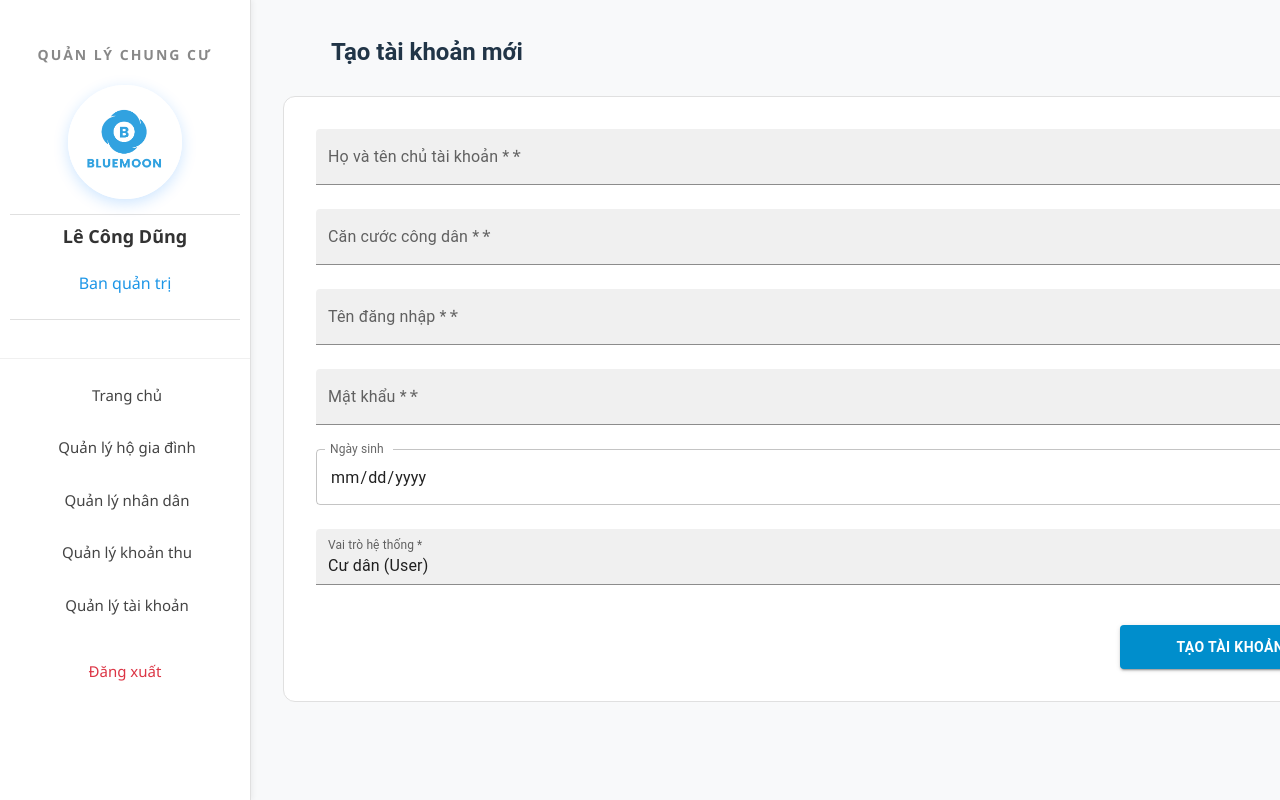
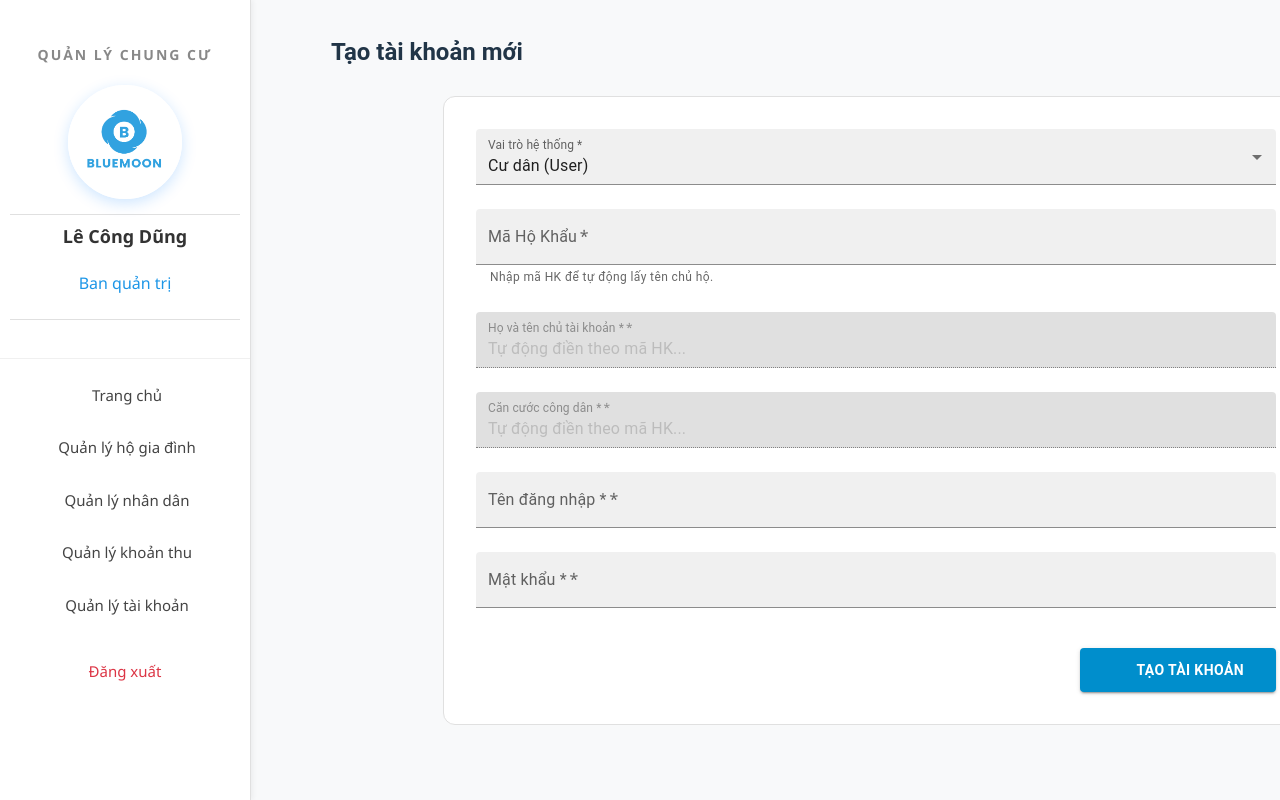
Before and after one commit to vietlinh610-jpg/Project-IT3180, a React (Vite) app: page /quan-ly-tai-khoan/create in a window 1280 px wide. Shown: the top 800 px of the page. Built offline with nearby package versions, Linux system fonts and the light colour scheme; sample sign-in values are in the browser's storage; some icons are missing.

Commit message:
xong quan tri va dang nhap

```diff
--- a/src/pages/CreateTaiKhoanPage.jsx
+++ b/src/pages/CreateTaiKhoanPage.jsx
@@ -10,35 +10,99 @@ import Visibility from '@mui/icons-material/Visibility';
 import VisibilityOff from '@mui/icons-material/VisibilityOff';
 import { useNavigate } from 'react-router-dom';
 
+// Import Service API
+import { createTaiKhoan } from '../services/taikhoanApi';
+import { getThongTinChuHo } from '../services/hokhauApi';
+
 const CreateTaiKhoanPage = () => {
   const navigate = useNavigate();
   const [showPassword, setShowPassword] = useState(false);
 
+  // State lưu lỗi mã hộ khẩu
+  const [hkError, setHkError] = useState("");
+
   const [formData, setFormData] = useState({
     hoTen: '',
-    soCCCD: '',
+    SoCCCD: '',
     tenDangNhap: '',
     matKhau: '',
-    ngaySinh: '',
-    vaiTro: 'user', // Mặc định là Người dùng
-    trangThai: 'Hoạt động'
+    quyen: 'Người dùng', // Mặc định chọn User
+    maHoKhau: ''
   });
+
+  // Biến kiểm tra xem có phải là User không
+  const isUser = formData.quyen === 'Người dùng';
 
   const handleChange = (e) => {
     const { name, value } = e.target;
+
+    // Nếu đổi Vai trò -> Reset dữ liệu form cho sạch
+    if (name === 'quyen') {
+        setFormData({
+            ...formData,
+            quyen: value,
+            maHoKhau: '', // Xóa mã HK
+            hoTen: '',    // Xóa tên
+            SoCCCD: ''    // Xóa CCCD
+        });
+        setHkError("");
+    } else {
         setFormData(prev => ({ ...prev, [name]: value }));
+    }
   };
 
-  const handleSave = (e) => {
+  // --- HÀM TỰ ĐỘNG KIỂM TRA MÃ HỘ KHẨU ---
+  const handleCheckMaHoKhau = async () => {
+    // Chỉ kiểm tra khi đang là User và đã nhập mã HK
+    if (isUser && formData.maHoKhau) {
+        try {
+            const res = await getThongTinChuHo(formData.maHoKhau);
+            const { HoTen, SoCCCD } = res.data;
+
+            // Tìm thấy -> Tự điền vào form
+            setFormData(prev => ({
+                ...prev,
+                hoTen: HoTen,
+                SoCCCD: SoCCCD
+            }));
+            setHkError("");
+
+        } catch (error) {
+            // Không thấy -> Báo lỗi và xóa thông tin cũ
+            const msg = error.response?.data?.message || "Không tìm thấy hộ khẩu này!";
+            setHkError(msg);
+            setFormData(prev => ({ ...prev, hoTen: '', SoCCCD: '' }));
+        }
+    }
+  };
+
+  const handleSave = async (e) => {
     e.preventDefault();
-    console.log("Dữ liệu tài khoản mới:", formData);
-    alert("Tạo tài khoản người dùng thành công!");
+    if (hkError) return; // Đang lỗi thì chặn luôn
+
+    try {
+        const payload = {
+            tenDangNhap: formData.tenDangNhap,
+            matKhau: formData.matKhau,
+            quyen: formData.quyen,
+            // Nếu là Admin thì maHoKhau gửi lên là null
+            maHoKhau: isUser ? formData.maHoKhau : null,
+            hoTen: formData.hoTen,
+            SoCCCD: formData.SoCCCD
+        };
+
+        await createTaiKhoan(payload);
+        alert("Tạo tài khoản thành công!");
         navigate('/quan-ly-tai-khoan');
+    } catch (error) {
+        const msg = error.response?.data?.message || "Lỗi khi tạo tài khoản";
+        alert(msg);
+    }
   };
 
   return (
     <Box sx={{ p: 4, backgroundColor: '#f8f9fa', minHeight: '100vh' }}>
-      {/* Tiêu đề và nút quay lại */}
+      {/* Header */}
       <Stack direction="row" alignItems="center" spacing={1} sx={{ mb: 3 }}>
         <IconButton onClick={() => navigate('/quan-ly-tai-khoan')}>
           <ArrowBackIcon />
@@ -48,11 +112,53 @@ const CreateTaiKhoanPage = () => {
         </Typography>
       </Stack>
 
-      <Paper elevation={0} sx={{ p: 4, borderRadius: '12px', border: '1px solid #e0e0e0', maxWidth: '1000px' }}>
+      <Paper elevation={0} sx={{ p: 4, borderRadius: '12px', border: '1px solid #e0e0e0', maxWidth: '800px', mx: 'auto' }}>
         <form onSubmit={handleSave}>
+          {/* SỬ DỤNG GRID CONTAINER CHIỀU DỌC (column) ĐỂ XẾP TỪ TRÊN XUỐNG */}
           <Grid container spacing={3} direction="column">
 
-            {/* Họ và tên chủ tài khoản */}
+            {/* 1. VAI TRÒ */}
+            <Grid item xs={12}>
+              <FormControl fullWidth variant="filled">
+                <InputLabel>Vai trò hệ thống *</InputLabel>
+                <Select
+                  name="quyen"
+                  value={formData.quyen}
+                  onChange={handleChange}
+                  required
+                >
+                  <MenuItem value="Người dùng">Cư dân (User)</MenuItem>
+                  <MenuItem value="Kế toán">Kế toán</MenuItem>
+                  <MenuItem value="Admin">Ban quản trị (Admin)</MenuItem>
+                </Select>
+              </FormControl>
+            </Grid>
+
+            {/* 2. MÃ HỘ KHẨU */}
+            <Grid item xs={12}>
+              <TextField
+                fullWidth
+                label="Mã Hộ Khẩu"
+                name="maHoKhau"
+                variant="filled"
+                value={formData.maHoKhau}
+                onChange={handleChange}
+                onBlur={handleCheckMaHoKhau} // Nhập xong tự kiểm tra
+
+                // Logic hiển thị:
+                disabled={!isUser} // Nếu KHÔNG phải user thì khóa lại
+                required={isUser}  // Nếu là user thì bắt buộc nhập
+
+                error={!!hkError}
+                helperText={
+                    hkError
+                    ? hkError
+                    : (isUser ? "Nhập mã HK để tự động lấy tên chủ hộ." : "Vai trò quản lý không cần nhập mã này.")
+                }
+              />
+            </Grid>
+
+            {/* 3. HỌ VÀ TÊN */}
             <Grid item xs={12}>
               <TextField
                 fullWidth
@@ -62,23 +168,36 @@ const CreateTaiKhoanPage = () => {
                 value={formData.hoTen}
                 onChange={handleChange}
                 required
+
+                // Logic hiển thị:
+                disabled={isUser} // Nếu là User thì KHÓA (để bắt buộc dùng mã HK lấy ra)
+
+                // Quan trọng: shrink: true để nhãn không bị đè khi tự điền
+                InputLabelProps={{ shrink: true }}
+                placeholder={isUser ? "Tự động điền theo mã HK..." : "Nhập họ tên nhân viên"}
               />
             </Grid>
 
-            {/* Dòng 2: CCCD và Dân tộc */}
-                        <Grid item xs={12} md={8}>
+            {/* 4. SỐ CCCD */}
+            <Grid item xs={12}>
               <TextField
                 fullWidth
                 label="Căn cước công dân *"
-                            name="soCCCD"
+                name="SoCCCD"
                 variant="filled"
-                            value={formData.cccd}
+                value={formData.SoCCCD}
                 onChange={handleChange}
                 required
+
+                // Logic hiển thị:
+                disabled={isUser} // Tương tự họ tên
+
+                InputLabelProps={{ shrink: true }}
+                placeholder={isUser ? "Tự động điền theo mã HK..." : "Nhập số CCCD"}
               />
             </Grid>
 
-            {/* Tên đăng nhập */}
+            {/* 5. TÊN ĐĂNG NHẬP */}
             <Grid item xs={12}>
               <TextField
                 fullWidth
@@ -91,7 +210,7 @@ const CreateTaiKhoanPage = () => {
               />
             </Grid>
 
-            {/* Mật khẩu */}
+            {/* 6. MẬT KHẨU */}
             <Grid item xs={12}>
               <TextField
                 fullWidth
@@ -114,55 +233,23 @@ const CreateTaiKhoanPage = () => {
               />
             </Grid>
 
-            {/* Ngày sinh */}
-                        <Grid item xs={12} >
-                          <TextField
-                            fullWidth
-                            label="Ngày sinh"
-                            name="ngaySinh"
-                            type="date"
-                            value={formData.ngayCap}
-                            onChange={handleChange}
-                            InputLabelProps={{ shrink: true }}
-                          />
-                        </Grid>
-
-
-            {/* Phân quyền (Vai trò) */}
-            <Grid item xs={12}>
-              <FormControl fullWidth variant="filled">
-                <InputLabel>Vai trò hệ thống *</InputLabel>
-                <Select
-                  name="vaiTro"
-                  value={formData.vaiTro}
-                  onChange={handleChange}
-                  required
-                >
-                  <MenuItem value="admin">Ban quản trị (Admin)</MenuItem>
-                  <MenuItem value="ketoan">Kế toán</MenuItem>
-                  <MenuItem value="user">Cư dân (User)</MenuItem>
-                </Select>
-              </FormControl>
-            </Grid>
-
-            {/* Nút lưu */}
+            {/* NÚT LƯU (Căn phải) */}
             <Grid item xs={12} sx={{ display: 'flex', justifyContent: 'flex-end', mt: 2 }}>
               <Button
                 type="submit"
                 variant="contained"
                 startIcon={<SaveIcon />}
+                disabled={!!hkError} // Nếu đang lỗi mã HK thì cấm lưu
                 sx={{
                   bgcolor: '#008ecc',
-                  px: 4,
-                  py: 1.2,
-                  fontWeight: 'bold',
-                  textTransform: 'none',
+                  px: 4, py: 1.2, fontWeight: 'bold', textTransform: 'none',
                   '&:hover': { bgcolor: '#007bb5' }
                 }}
               >
                 TẠO TÀI KHOẢN
               </Button>
             </Grid>
+
           </Grid>
         </form>
       </Paper>
--- a/src/pages/TaikhoanPage.jsx
+++ b/src/pages/TaikhoanPage.jsx
@@ -3,49 +3,44 @@ import React, { useState, useEffect } from 'react';
 import { DataGrid, GridToolbar } from '@mui/x-data-grid';
 import {
   Box, Typography, Button, Stack, IconButton, Chip,
-  Dialog, DialogTitle, DialogContent, DialogActions, TextField, Grid
+  Dialog, DialogTitle, DialogContent, DialogActions, TextField
 } from '@mui/material';
 import EditIcon from '@mui/icons-material/Edit';
 import DeleteIcon from '@mui/icons-material/Delete';
 import { useNavigate } from 'react-router-dom';
 
+// 1. IMPORT SERVICE (Nhớ chỉnh lại đường dẫn cho đúng với project của bạn)
+import { getTaiKhoan, deleteTaiKhoan, updateTaiKhoan } from '../services/taikhoanApi';
+
 const TaiKhoanPage = () => {
   const navigate = useNavigate();
 
-  // --- 1. STATE QUẢN LÝ DỮ LIỆU ---
+  // State
   const [rows, setRows] = useState([]);
   const [loading, setLoading] = useState(true);
-
-  // --- 2. STATE QUẢN LÝ MODAL SỬA ---
   const [openEdit, setOpenEdit] = useState(false);
   const [editData, setEditData] = useState({
-    id: '',
-    hoTen: '',
-    cccd: '',
-    tenDangNhap: '',
-    matKhau: '',
-    quyenTaiKhoan: ''
+    id: '', hoTen: '', SoCCCD: '', tenDangNhap: '', matKhau: '', quyenTaiKhoan: ''
   });
 
-  // --- 3. GỌI API LẤY DANH SÁCH ---
+  // --- 2. GỌI API LẤY DANH SÁCH (Sử dụng Service) ---
   const fetchTaiKhoan = async () => {
     try {
       setLoading(true);
-      const response = await fetch('http://localhost:3000/api/tai-khoan');
-      const data = await response.json();
+      // Gọi qua axios service
+      const response = await getTaiKhoan();
+      // Axios trả dữ liệu trong response.data
+      const data = response.data;
 
-      // Format dữ liệu trước khi đưa vào bảng
       const formattedData = data.map(item => ({
         ...item,
-        // Format ngày sinh (nếu null thì hiện ---)
-        ngaySinh: item.ngaySinh ? new Date(item.ngaySinh).toLocaleDateString('en-GB') : '---',
-        // Format Mã hộ khẩu (Admin không có mã HK thì hiện ---)
         maHoKhau: item.maHoKhau || '---'
       }));
 
       setRows(formattedData);
     } catch (error) {
       console.error("Lỗi khi tải danh sách:", error);
+      alert("Không thể tải danh sách tài khoản.");
     } finally {
       setLoading(false);
     }
@@ -55,63 +50,59 @@ const TaiKhoanPage = () => {
     fetchTaiKhoan();
   }, []);
 
-  // --- 4. XỬ LÝ XÓA TÀI KHOẢN ---
+  // --- 3. XÓA TÀI KHOẢN (Sử dụng Service) ---
   const handleDelete = async (id) => {
     if (window.confirm("Bạn có chắc chắn muốn xóa tài khoản này?")) {
       try {
-        await fetch(`http://localhost:3000/api/tai-khoan/${id}`, { method: 'DELETE' });
-        fetchTaiKhoan(); // Load lại bảng sau khi xóa
+        await deleteTaiKhoan(id);
+        alert("Xóa thành công!");
+        fetchTaiKhoan(); // Load lại bảng
       } catch (error) {
         console.error("Lỗi xóa:", error);
+        alert("Xóa thất bại!");
       }
     }
   };
 
-  // --- 5. XỬ LÝ SỬA TÀI KHOẢN ---
-
-  // Hàm mở Modal và đổ dữ liệu dòng đó vào form
+  // --- 4. SỬA TÀI KHOẢN (Sử dụng Service) ---
   const handleEditClick = (row) => {
     setEditData({
       id: row.id,
       hoTen: row.hoTen,
-      cccd: row.cccd,
+      SoCCCD: row.SoCCCD,
       tenDangNhap: row.tenDangNhap,
-      matKhau: row.matKhau, // Lưu ý: thực tế matKhau thường được hash, ở đây hiển thị demo
+      matKhau: row.matKhau,
       quyenTaiKhoan: row.quyenTaiKhoan
     });
     setOpenEdit(true);
   };
 
-  // Hàm gọi API Lưu thay đổi
   const handleSaveEdit = async () => {
     try {
-      const response = await fetch(`http://localhost:3000/api/tai-khoan/${editData.id}`, {
-        method: 'PUT',
-        headers: { 'Content-Type': 'application/json' },
-        body: JSON.stringify({
-          tenDangNhap: editData.tenDangNhap,
-          matKhau: editData.matKhau,
-          hoTen: editData.hoTen,
-          cccd: editData.cccd,
-          quyen: editData.quyenTaiKhoan // Gửi quyền lên để Backend biết đường check logic
-        })
-      });
+      // Chuẩn bị dữ liệu gửi đi
+      const payload = {
+        tenDangNhap: editData.tenDangNhap,
+        matKhau: editData.matKhau,
+        hoTen: editData.hoTen,
+        SoCCCD: editData.SoCCCD,
+        quyen: editData.quyenTaiKhoan
+      };
 
-      if (response.ok) {
-        alert("Cập nhật thành công!");
-        setOpenEdit(false);
-        fetchTaiKhoan(); // Load lại dữ liệu mới nhất
-      } else {
-        const err = await response.json();
-        alert("Lỗi: " + err.message);
-      }
+      // Gọi API update qua service
+      await updateTaiKhoan(editData.id, payload);
+
+      alert("Cập nhật thành công!");
+      setOpenEdit(false);
+      fetchTaiKhoan(); // Load lại dữ liệu
     } catch (error) {
       console.error("Lỗi cập nhật:", error);
-      alert("Đã xảy ra lỗi kết nối server");
+      // Lấy thông báo lỗi từ backend trả về (nếu có)
+      const message = error.response?.data?.message || "Đã xảy ra lỗi kết nối server";
+      alert("Lỗi: " + message);
     }
   };
 
-  // --- 6. CẤU HÌNH CỘT CHO DATAGRID ---
+  // --- CẤU HÌNH CỘT (Giữ nguyên) ---
   const columns = [
     {
       field: 'maHoKhau',
@@ -125,10 +116,9 @@ const TaiKhoanPage = () => {
       )
     },
     { field: 'hoTen', headerName: 'Họ tên', flex: 1.2, minWidth: 180 },
-    { field: 'cccd', headerName: 'Số CCCD', flex: 1, minWidth: 150 },
+    { field: 'SoCCCD', headerName: 'Số CCCD', flex: 1, minWidth: 150 },
     { field: 'tenDangNhap', headerName: 'Tên đăng nhập', flex: 1, minWidth: 150 },
     { field: 'matKhau', headerName: 'Mật khẩu', flex: 0.8, minWidth: 100 },
-    { field: 'ngaySinh', headerName: 'Ngày sinh', flex: 1, minWidth: 120 },
     {
       field: 'quyenTaiKhoan',
       headerName: 'Quyền tài khoản',
@@ -171,7 +161,6 @@ const TaiKhoanPage = () => {
         Danh sách tài khoản
       </Typography>
 
-      {/* Nút chuyển trang sang Thêm mới */}
       <Button
         variant="contained"
         onClick={() => navigate('/quan-ly-tai-khoan/create')}
@@ -186,7 +175,6 @@ const TaiKhoanPage = () => {
         THÊM TÀI KHOẢN
       </Button>
 
-      {/* Bảng dữ liệu */}
       <Box sx={{ flexGrow: 1, width: '100%', backgroundColor: '#fff', minHeight: 0 }}>
         <DataGrid
           rows={rows}
@@ -205,7 +193,7 @@ const TaiKhoanPage = () => {
         />
       </Box>
 
-      {/* --- DIALOG (MODAL) SỬA TÀI KHOẢN --- */}
+      {/* --- DIALOG MODAL SỬA --- */}
       <Dialog open={openEdit} onClose={() => setOpenEdit(false)} maxWidth="sm" fullWidth>
         <DialogTitle sx={{ fontWeight: 'bold', borderBottom: '1px solid #eee' }}>
           Cập nhật tài khoản
@@ -213,7 +201,6 @@ const TaiKhoanPage = () => {
         <DialogContent sx={{ mt: 2 }}>
           <Stack spacing={2} sx={{ paddingTop: 1 }}>
 
-            {/* 1. Tên đăng nhập (Cho phép sửa) */}
             <TextField
               label="Tên đăng nhập"
               fullWidth
@@ -221,7 +208,6 @@ const TaiKhoanPage = () => {
               onChange={(e) => setEditData({...editData, tenDangNhap: e.target.value})}
             />
 
-            {/* 2. Mật khẩu (Cho phép sửa) */}
             <TextField
               label="Mật khẩu"
               fullWidth
@@ -229,12 +215,11 @@ const TaiKhoanPage = () => {
               onChange={(e) => setEditData({...editData, matKhau: e.target.value})}
             />
 
-            {/* 3. Họ tên (Khóa nếu là User, Mở nếu là Admin) */}
             <TextField
               label="Họ và tên"
               fullWidth
               value={editData.hoTen}
-              // Logic khóa:
+              // Logic khóa ô nhập liệu
               disabled={editData.quyenTaiKhoan === 'Người dùng'}
               helperText={
                 editData.quyenTaiKhoan === 'Người dùng'
@@ -244,16 +229,14 @@ const TaiKhoanPage = () => {
               onChange={(e) => setEditData({...editData, hoTen: e.target.value})}
             />
 
-            {/* 4. CCCD (Khóa nếu là User, Mở nếu là Admin) */}
             <TextField
               label="Số CCCD"
               fullWidth
-              value={editData.cccd}
+              value={editData.SoCCCD}
               disabled={editData.quyenTaiKhoan === 'Người dùng'}
-              onChange={(e) => setEditData({...editData, cccd: e.target.value})}
+              onChange={(e) => setEditData({...editData, SoCCCD: e.target.value})}
             />
 
-            {/* Hiển thị quyền (Chỉ xem, không sửa quyền ở đây để tránh lỗi logic) */}
             <TextField
               label="Quyền hiện tại"
               fullWidth
--- a/src/services/hokhauApi.js
+++ b/src/services/hokhauApi.js
@@ -6,3 +6,4 @@ export const getHoKhauList = () => axios.get(API_URL);
 export const createHoKhau = (data) => axios.post(`${API_URL}`, data);
 export const updateHoKhau = (id, data) => axios.put(`${API_URL}/${id}`, data);
 export const deleteHoKhau = (id) => axios.delete(`${API_URL}/${id}`);
+export const getThongTinChuHo = (id) => axios.get(`${API_URL}/thongtin-chuho/${id}`);
```
Also changed, not shown: src/pages/LoginPage.jsx (+48 -23 lines), 1 other file (tests, documents, lock files or other folders). Lines whose indentation alone changed are shown as unchanged.
